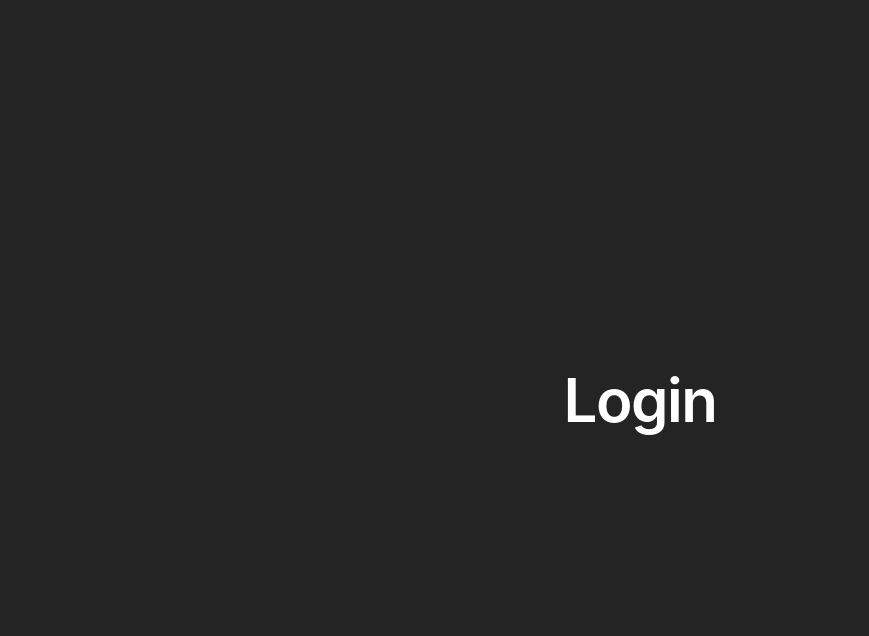
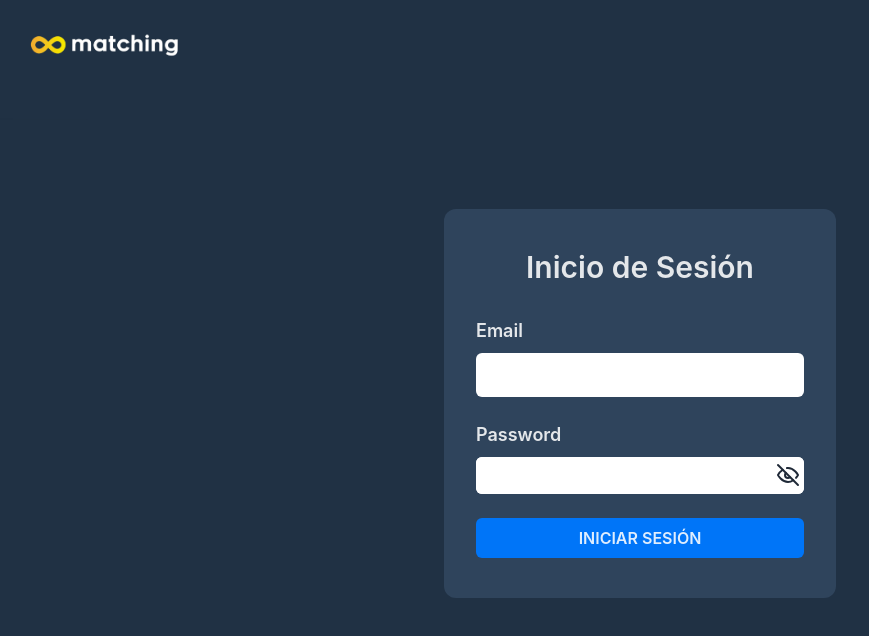
Before and after one commit to GregoHouse/m-cli-re, a React (Vite) app: page / in a window 1280 px wide. Shown: the top 636 px of the page, without its empty margins (0-869 px from the left). Built offline with nearby package versions, Linux system fonts and the light colour scheme.

Commit message:
feat: add the login layout and form

```diff
--- a/src/App.jsx
+++ b/src/App.jsx
@@ -1,18 +1,12 @@
 import { BrowserRouter, Routes, Route } from 'react-router-dom';
+import { LoginPage } from './pages/';
 
 function App() {
 	return (
-		<main className="w-full h-full flex flex-col items-center justify-center">
+		// <main className="w-full h-full flex flex-col items-center justify-center bg-[#203144]">
 		<BrowserRouter>
 			<Routes>
-					<Route
-						path="/"
-						element={
-							<h1 className="text-6xl text-white font-semibold tracking-tight">
-								Login
-							</h1>
-						}
-					/>
+				<Route path="/" element={<LoginPage />} />
 
 				<Route
 					path="/dashboard"
@@ -33,7 +27,7 @@ function App() {
 				/>
 			</Routes>
 		</BrowserRouter>
-		</main>
+		// </main>
 	);
 }
 
--- /dev/null
+++ b/src/pages/index.js
@@ -0,0 +1 @@
+export { default as LoginPage } from './login';
--- /dev/null
+++ b/src/pages/login/FormLogin.jsx
@@ -0,0 +1,75 @@
+import { useForm } from 'react-hook-form';
+import { PasswordInput } from '../../components/inputs/Input';
+import { Validations } from '../../utils/validations';
+
+export default function FormLogin() {
+	const {
+		register,
+		handleSubmit,
+		formState: { errors },
+	} = useForm();
+
+	const onSubmit = d => {
+		console.log(d);
+	};
+	return (
+		<form
+			onSubmit={handleSubmit(onSubmit)}
+			className="flex flex-col gap-6 bg-[#2f445c] px-8 py-10 rounded-xl">
+			<header className="text-center text-3xl font-semibold mb-2">
+				Inicio de Sesión
+			</header>
+			<div className="w-full text-lg">
+				<label htmlFor="email-login-form" className="block mb-2 font-semibold">
+					Email
+				</label>
+				<input
+					className="rounded-md p-2 text-black w-full"
+					id="email-login-form"
+					type="email"
+					placeholder=""
+					aria-invalid={errors['email'] ? 'true' : 'false'}
+					{...register('email', {
+						required: true,
+						pattern: Validations.email,
+					})}
+				/>
+				{errors['email'] && (
+					<span className="text-red-400 font-semibold text-sm block mt-1">
+						Este campo es requerido.
+						{console.log(errors['email']) || ''}
+					</span>
+				)}
+			</div>
+			<div className="w-full text-lg">
+				<label
+					htmlFor="password-login-form"
+					className="block mb-2 font-semibold">
+					Password
+				</label>
+				<PasswordInput
+					id="password-login-form"
+					className="bg-white text-black stroke-gray-800"
+					placeholder=""
+					aria-invalid={errors['password'] ? 'true' : 'false'}
+					hookControl={() =>
+						register('password', {
+							required: true,
+							minLength: 4,
+						})
+					}
+				/>
+				{errors['password'] && (
+					<span className="text-red-400 font-semibold text-sm block mt-1">
+						Este campo es requerido.
+					</span>
+				)}
+			</div>
+			<button
+				type="submit"
+				className="uppercase bg-[#0075f8] py-2 px-3 font-semibold rounded-md w-full hover:bg-opacity-80 transition">
+				Iniciar Sesión
+			</button>
+		</form>
+	);
+}
--- /dev/null
+++ b/src/pages/login/index.jsx
@@ -0,0 +1,14 @@
+import FormLogin from './FormLogin';
+
+export default function LoginPage() {
+	return (
+		<main className="w-full h-full bg-[#203144] flex flex-col gap-4">
+			<header className="w-[300px] my-[-30px] mx-[-10px]">
+				<img src="/images/matching.jpg" className="h-[150px]" />
+			</header>
+			<div className="flex-1 flex justify-center items-center mt-[-100px]">
+				<FormLogin />
+			</div>
+		</main>
+	);
+}
--- /dev/null
+++ b/src/utils/validations/index.js
@@ -0,0 +1,3 @@
+export const Validations = {
+	email: /^[^\s@]+@[^\s@]+\.[^\s@]+$/,
+};
```
Also changed, not shown: public/images/matching.jpg (added). Lines whose indentation alone changed are shown as unchanged.
